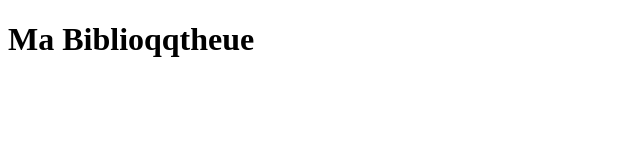
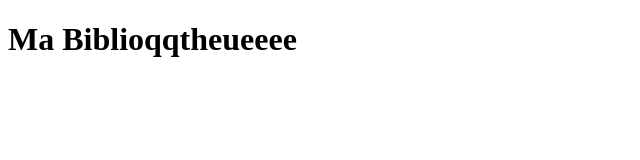
Before and after one commit to lolorine16/ma-bibliotheque, a plain HTML site: page index.html in a window 1280 px wide. Shown: the full height of the page, 0-640 px from the left. Drawn offline with Linux system fonts and the light colour scheme.

Commit message:
Nouveau script

```diff
--- a/index.html
+++ b/index.html
@@ -6,6 +6,6 @@
     <title>Bibliotheque</title>
 </head>
 <body>
-    <h1>Ma Biblioqqtheue</h1>
+    <h1>Ma Biblioqqtheueeee</h1>
 </body>
 </html>
```
